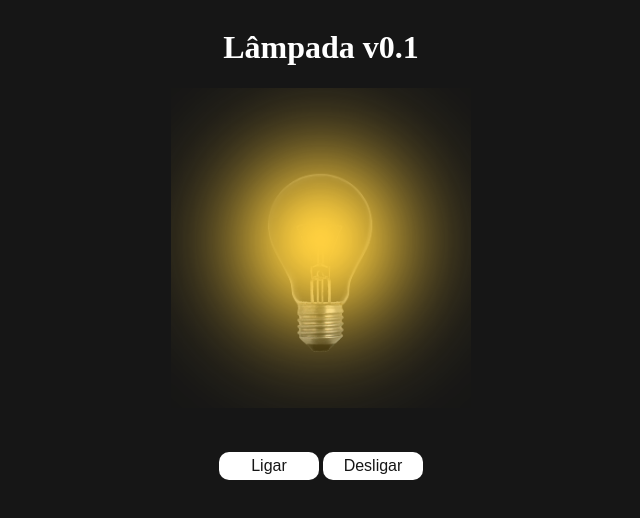
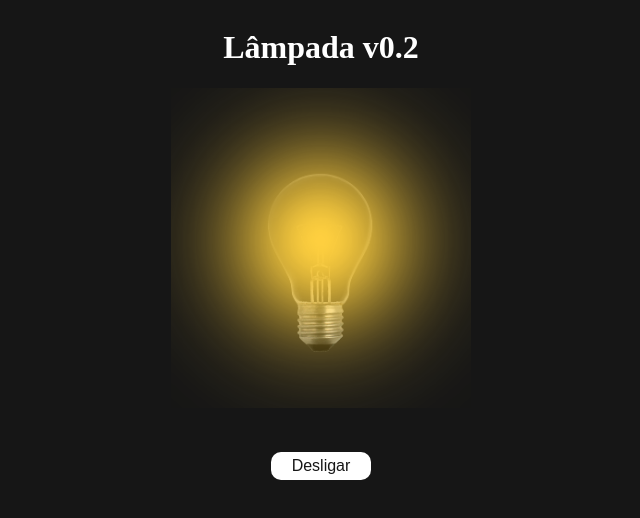
Before and after one commit to Malthers/l-mpada, a plain HTML site: page index.html in a window 1280 px wide. Both pictures are taken after a click on the button "Ligar". Shown: the whole page, without its empty margins (319-959 px from the left). Drawn offline with Linux system fonts and the light colour scheme.

Commit message:
lampada v0-2

```diff
--- a/index.html
+++ b/index.html
@@ -8,7 +8,7 @@
 </head>
 <body>
     <header>
-        <h1 >Lâmpada v0.1</h1>
+        <h1 >Lâmpada v0.2</h1>
     </header>
     <main>
     <div>
@@ -17,7 +17,7 @@
 
     <div>
         <button id="turnOn">Ligar</button>
-        <button id="turnOff">Desligar</button>
+
     </div>
     </main>
 
--- a/lampada.js
+++ b/lampada.js
@@ -1,5 +1,4 @@
 const turnOn = document.getElementById ('turnOn');
-const turnOff = document.getElementById ('turnOff');
 const lamp = document.getElementById ('lamp');
 
 
@@ -23,8 +22,19 @@ function lampOff () {
 function lampQuebrada () {
     lamp.src = './imagens/quebrada.png';
 }
-turnOn.addEventListener('click' , lampOn);
-turnOff.addEventListener('click' , lampOff);
+
+function lampOnOff () {
+    if (turnOn.textContent == 'Ligar') {
+        lampOn();
+        turnOn.textContent = 'Desligar';
+    }
+    else {
+        lampOff();
+        turnOn.textContent = 'Ligar';
+    }
+}
+
+turnOn.addEventListener('click' , lampOnOff);
 lamp.addEventListener('mouseover' , lampOn);
 lamp.addEventListener('mouseleave' , lampOff);
 lamp.addEventListener('dblclick' , lampQuebrada);
```
